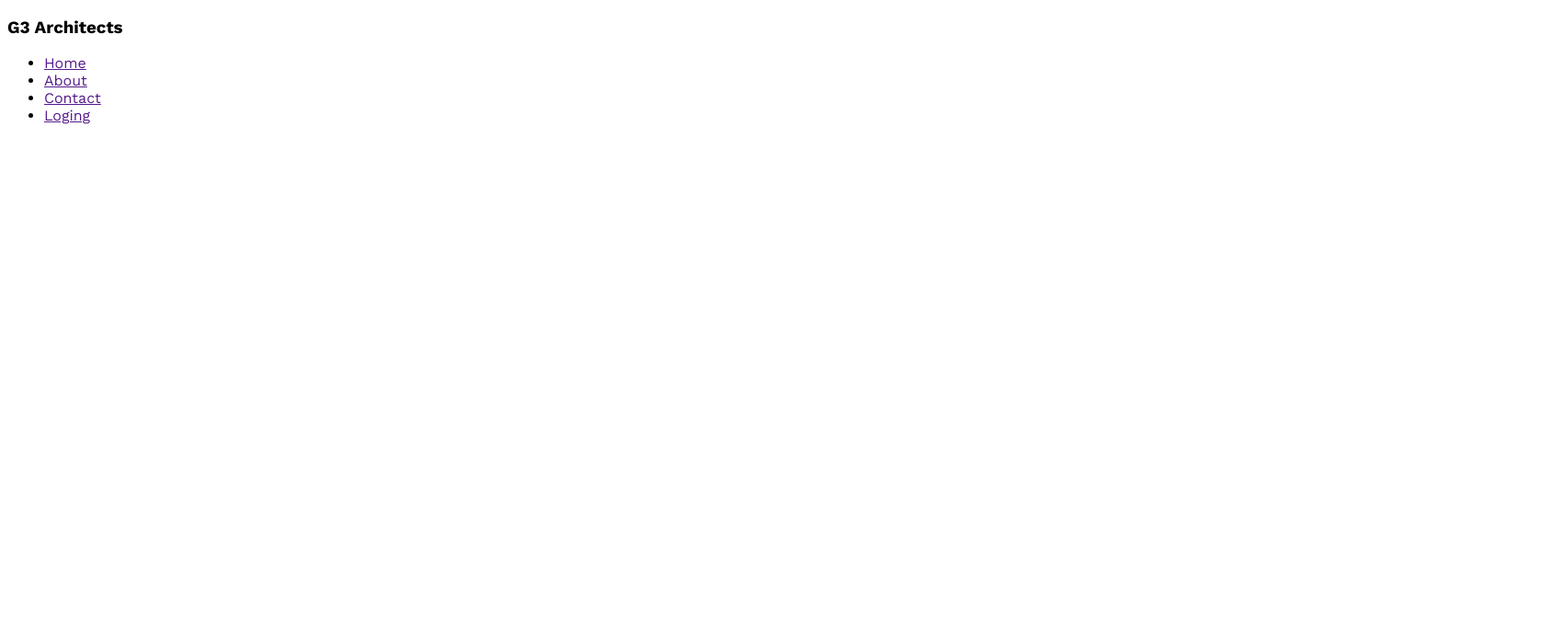
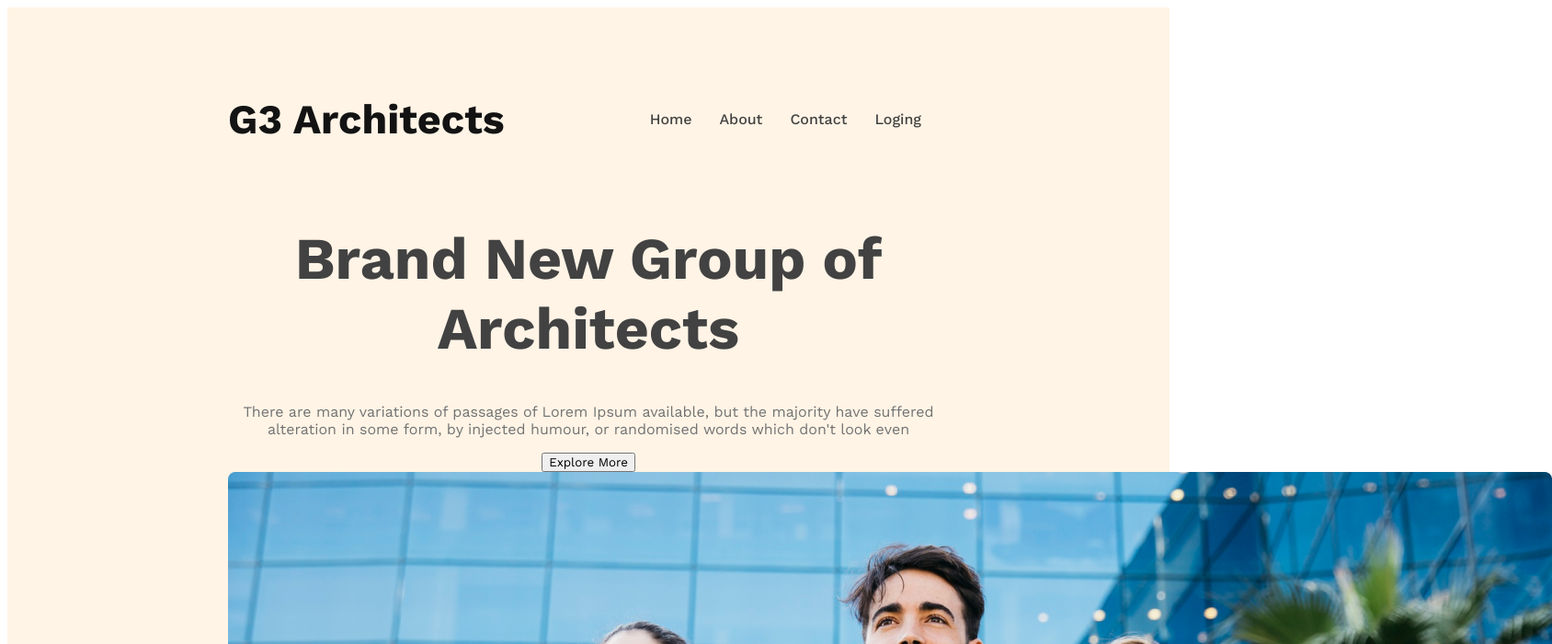
Before and after one commit to sarnali3515/g3-architect-website, a plain HTML site: page index.html in a window 1280 px wide. Shown: the top 700 px of the page at 92% size, 1688 px wide, since content can reach past the window. Drawn offline with nearby package versions, Linux system fonts and the light colour scheme.

Commit message:
banner content

```diff
--- a/index.html
+++ b/index.html
@@ -11,7 +11,7 @@
 <body>
     <header>
         <nav>
-            <h3>G3 Architects</h3>
+            <h3 class="nav-title">G3 Architects</h3>
             <ul>
                 <li><a href="">Home</a></li>
                 <li><a href="">About</a></li>
@@ -19,6 +19,19 @@
                 <li><a href="">Loging</a></li>
             </ul>
         </nav>
+        <div class="banner">
+            <div class="banner-content">
+                <h1 class="banner-title">Brand New
+                    Group of Architects
+                </h1>
+                <p class="banner-description">
+                    There are many variations of passages of Lorem Ipsum available, but the majority have suffered
+                    alteration in some form, by injected humour, or randomised words which don't look even
+                </p>
+                <button class="btn-primary">Explore More</button>
+            </div>
+            <img src="images/banner.png" alt="">
+        </div>
     </header>
     <main>
 
--- a/styles/architect.css
+++ b/styles/architect.css
@@ -1,5 +1,61 @@
+/* google font work sans */
 @import url('https://fonts.googleapis.com/css2?family=Work+Sans:wght@400;500;600;700&display=swap');
 
+/* shared */
 * {
     font-family: 'Work Sans', sans-serif;
 }
+
+.btn-primary {}
+
+/* header */
+header {
+    background: rgba(255, 144, 14, 0.10);
+    padding: 50px 240px;
+}
+
+nav {
+    display: flex;
+    justify-content: space-between;
+    align-items: center;
+}
+
+.nav-title {
+    color: #131313;
+    font-size: 2.8rem;
+    font-weight: 700;
+}
+
+nav>ul {
+    display: flex;
+}
+
+nav li {
+    list-style: none;
+    margin-right: 30px;
+    font-weight: 500;
+    font-size: 1rem;
+}
+
+nav li a {
+    text-decoration: none;
+    color: #424242;
+}
+
+/* banner */
+.banner-content {
+    max-width: 800px;
+    text-align: center;
+    margin: 0 auto;
+}
+
+.banner-title {
+    font-size: 4rem;
+    font-weight: 700;
+    color: #424242;
+}
+
+.banner-description {
+    color: #727272;
+    font-weight: 400;
+}
```
